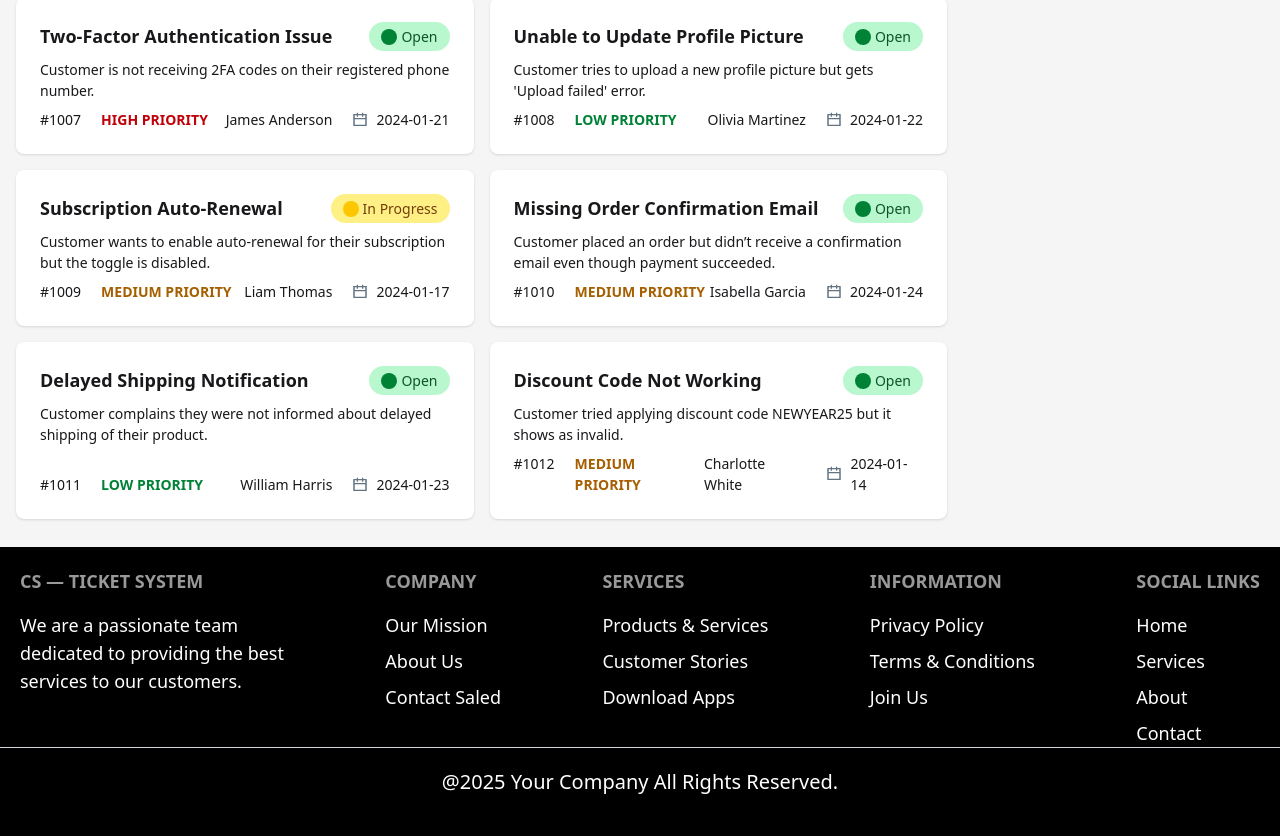
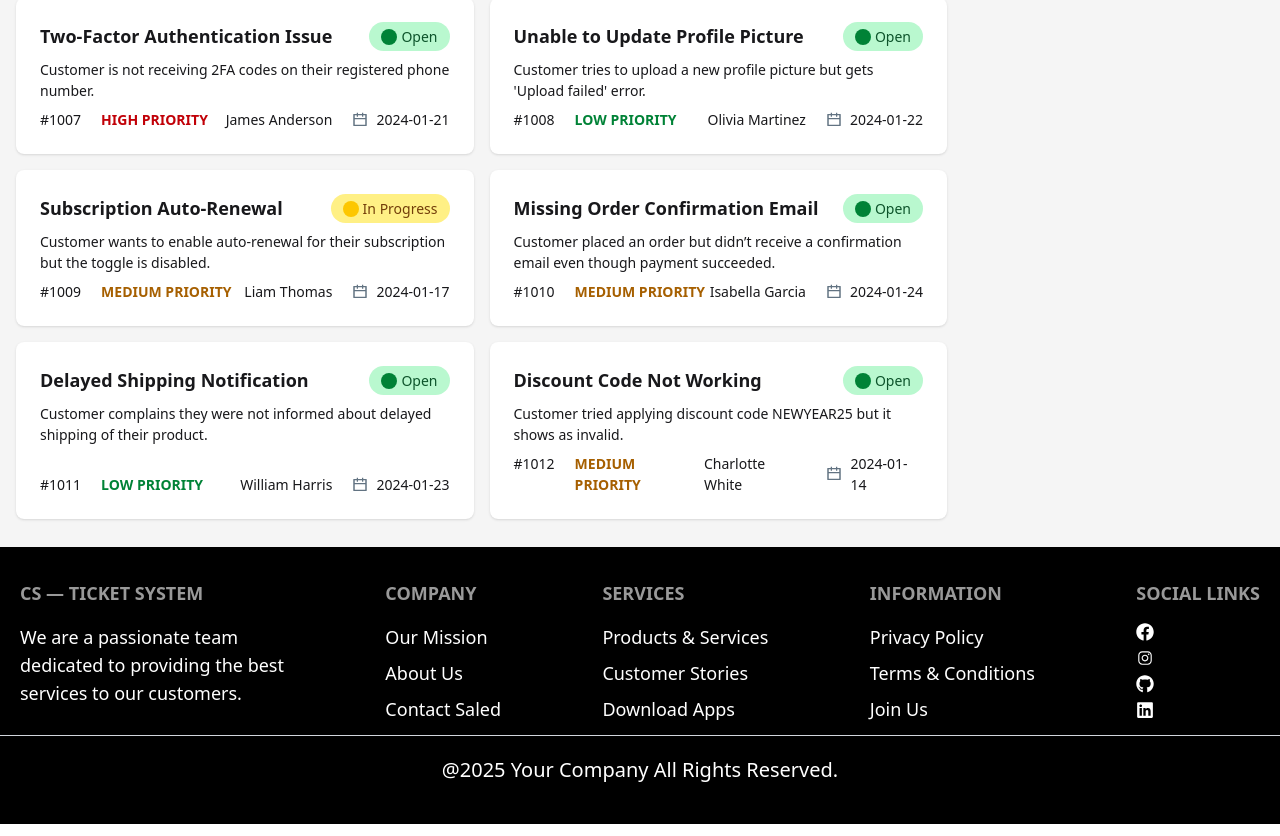
Before and after one commit to imtiaz-al-kabir/Customer-Support-Zone, a React (Vite) app: page / in a window 1280 px wide. Shown: the part 1026-1862 px from the top of the page. Built offline with nearby package versions, Linux system fonts and the light colour scheme.

Commit message:
some corrections

```diff
--- a/package.json
+++ b/package.json
@@ -13,6 +13,7 @@
     "@tailwindcss/vite": "^4.1.13",
     "react": "^19.1.1",
     "react-dom": "^19.1.1",
+    "react-icons": "^5.5.0",
     "react-toastify": "^11.0.0-0",
     "tailwindcss": "^4.1.13"
   },
--- a/public/ticket.json
+++ b/public/ticket.json
@@ -31,7 +31,7 @@
     "title": "Incorrect Billing Address",
     "description": "Customer’s billing address shows a different city. They updated it but it still displays the old one.",
     "customer": "Emily Davis",
-    "priority": "LOW PRIORITY",
+    "priority": "LOW PRIORITY",
     "status": "Open",
     "createdAt": "2024-01-18"
   },
@@ -67,7 +67,7 @@
     "title": "Unable to Update Profile Picture",
     "description": "Customer tries to upload a new profile picture but gets 'Upload failed' error.",
     "customer": "Olivia Martinez",
-    "priority": "LOW PRIORITY",
+    "priority": "LOW PRIORITY",
     "status": "Open",
     "createdAt": "2024-01-22"
   },
@@ -94,7 +94,7 @@
     "title": "Delayed Shipping Notification",
     "description": "Customer complains they were not informed about delayed shipping of their product.",
     "customer": "William Harris",
-    "priority": "LOW PRIORITY",
+    "priority": "LOW PRIORITY",
     "status": "Open",
     "createdAt": "2024-01-23"
   },
--- a/src/components/cards/Cards.jsx
+++ b/src/components/cards/Cards.jsx
@@ -52,7 +52,7 @@ const Cards = ({
           <h1>Customer Tickets</h1>
         </div>
         <div className="grid sm:grid-cols-12 gap-5 px-4">
-          <div className="col-span-9 grid sm:grid-cols-2 gap-4">
+          <div className="sm:col-span-9 grid sm:grid-cols-2 gap-4">
             {data.map((cardsData) => (
               <Card
                 key={cardsData.id}
--- a/src/components/footer/Footer.jsx
+++ b/src/components/footer/Footer.jsx
@@ -1,10 +1,12 @@
+import { FaFacebook, FaGithub, FaLinkedin } from "react-icons/fa";
+import { IoLogoInstagram } from "react-icons/io";
 const Footer = () => {
   return (
     <div className="bg-black text-white py-5">
       <div className="flex justify-center items-center">
         {/* <img src={footerImg} alt="" /> */}
       </div>
-      <footer className="footer sm:footer-horizontal  flex flex-col justify-center sm:flex-row sm:justify-between px-5  sm:text-lg border-b-1 border-gray-300 container mx-auto">
+      <footer className="footer sm:footer-horizontal  flex flex-col justify-center sm:flex-row sm:justify-between px-5  sm:text-lg border-b-1 border-gray-300 container mx-auto py-3">
         <nav>
           <h1 className="footer-title">CS — Ticket System</h1>
           <p>
@@ -33,10 +35,18 @@ const Footer = () => {
         </nav>
         <nav>
           <h1 className="footer-title">Social Links</h1>
-          <a className="link link-hover">Home</a>
-          <a className="link link-hover">Services</a>
-          <a className="link link-hover">About</a>
-          <a className="link link-hover">Contact</a>
+          <a className="link link-hover">
+            <FaFacebook />
+          </a>
+          <a className="link link-hover">
+            <IoLogoInstagram />
+          </a>
+          <a className="link link-hover">
+            <FaGithub />
+          </a>
+          <a className="link link-hover">
+            <FaLinkedin />
+          </a>
         </nav>
       </footer>
       <div className="py-5 text-xl text-center">
```
Also changed, not shown: 1 other file (tests, documents, lock files or other folders).
